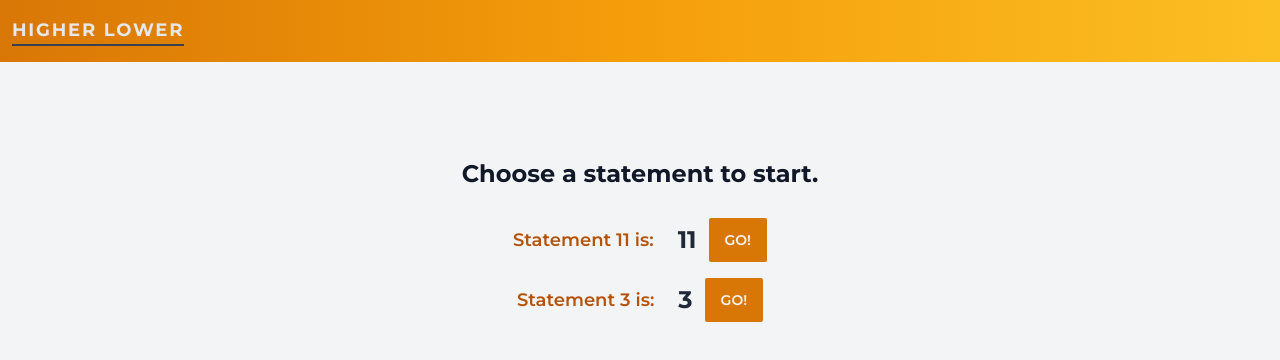
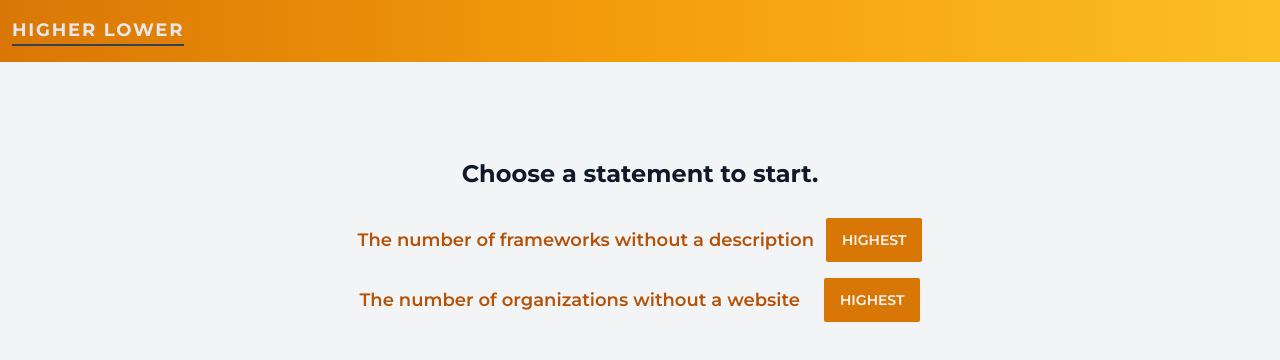
Before and after one commit to Bowero/ce-higher-lower, a Svelte app: page / in a window 1280 px wide. Both pictures are taken after a click on the button "Let's GO!". Shown: the top 360 px of the page. Built offline with nearby package versions, Linux system fonts and the light colour scheme.

Commit message:
✨ add statements

```diff
--- a/src/components/Game.svelte
+++ b/src/components/Game.svelte
@@ -1,6 +1,7 @@
 <script>
-  import { score, mode } from "../stores";
-  import { statements } from "../statements";
+    import {score} from "../stores";
+    import {statements} from "../statements";
+
     let gameStatus = "START";
     let previousNumber = 0;
     let statement = {};
@@ -15,6 +16,7 @@
     } else {
         statement = getStatement();
     }
+
     function getStatement() {
         let i = Math.floor(Math.random() * gameStaments.length + 0);
         const statement = gameStaments[i];
@@ -23,11 +25,12 @@
         }
         return statement;
     }
+
     function checkAnswer(choice) {
         if (gameStaments <= 0) {
             $score += 1;
             gameOver = true;
-      gameOverMessage="You Won!"
+            gameOverMessage = "You Won!"
             return;
         }
         if (
@@ -40,7 +43,7 @@
             return;
         } else {
             gameOver = true;
-      gameOverMessage= "Hey, better luck next time."
+            gameOverMessage = "Hey, better luck next time."
         }
     }
 </script>
@@ -70,9 +73,6 @@
                 class="text-yellow-700 py-2 flex items-center text-lg gap-3 font-semibold whitespace-nowrap"
         >
             {firstStatement.statement}
-      <span class="ml-3 text-2xl text-gray-800 font-bold"
-        >{firstStatement.number}</span
-      >
             <button
                     type="button"
                     on:click={() => {
@@ -80,7 +80,8 @@
           previousNumber = firstStatement.number;
         }}
                     class="px-4 py-3 uppercase rounded-sm text-sm font-semibold text-gray-100 bg-yellow-600"
-        >Go!</button
+            >Highest
+            </button
             >
         </div>
 
@@ -89,7 +90,6 @@
         >
             {secondStatement.statement}
             <span class="ml-3 text-2xl text-gray-800 font-bold"
-        >{secondStatement.number}</span
             >
             <button
                     type="button"
@@ -98,17 +98,16 @@
           previousNumber = secondStatement.number;
         }}
                     class="px-4 py-3 uppercase rounded-sm text-sm font-semibold text-gray-100 bg-yellow-600"
-        >Go!</button
+            >Highest
+            </button
             >
         </div>
     {:else if gameStatus === "ACTIVE"}
         <div
                 class="text-yellow-700 py-2 flex items-center text-lg gap-3 font-semibold whitespace-nowrap"
         >
-      {statement.statement}
-      <span class="ml-3 text-2xl text-gray-800 font-bold"
-        >{previousNumber}</span
-      >
+            {statement.statement}<br>
+            <span class="text-gray-400">(Previous: {previousNumber.toLocaleString('en')})</span>
         </div>
         <div class="px-6 py-4 flex items-center gap-20">
             <button
--- a/src/statements.js
+++ b/src/statements.js
@@ -1,14 +1,15 @@
-export const statements=[
-    {statement: "Statement 1 is:", number:1},
-    {statement: "Statement 2 is:", number:2},
-    {statement: "Statement 3 is:", number:3},
-    {statement: "Statement 4 is:", number:4},
-    {statement: "Statement 5 is:", number:5},
-    {statement: "Statement 6 is:", number:6},
-    {statement: "Statement 7 is:", number:7},
-    {statement: "Statement 8 is:", number:8},
-    {statement: "Statement 9 is:", number:9},
-    {statement: "Statement 10 is:", number:10},
-    {statement: "Statement 11 is:", number:11}
-
+export const statements = [
+    {statement: "The number of articles", number: 3887},
+    {statement: "The number of links", number: 5263},
+    {statement: "The number of organizations without a website", number: 1179},
+    {statement: "The number of organizations without a description", number: 1639},
+    {statement: "The number of organizations without a location", number: 3455},
+    {statement: "The number of articles without a summary", number: 443},
+    {statement: "The number of articles without a problem definition", number: 3167},
+    {statement: "The number of articles without a solution", number: 3149},
+    {statement: "The number of articles without an outcome", number: 3292},
+    {statement: "The number of articles without additional info", number: 3412},
+    {statement: "The number of articles without an url", number: 1978},
+    {statement: "The number of framework elements without a description", number: 109},
+    {statement: "The number of frameworks without a description", number: 11},
 ]
```
Also changed, not shown: public/build/bundle.js, 1 other file (tests, documents, lock files or other folders). Lines whose indentation alone changed are shown as unchanged.
